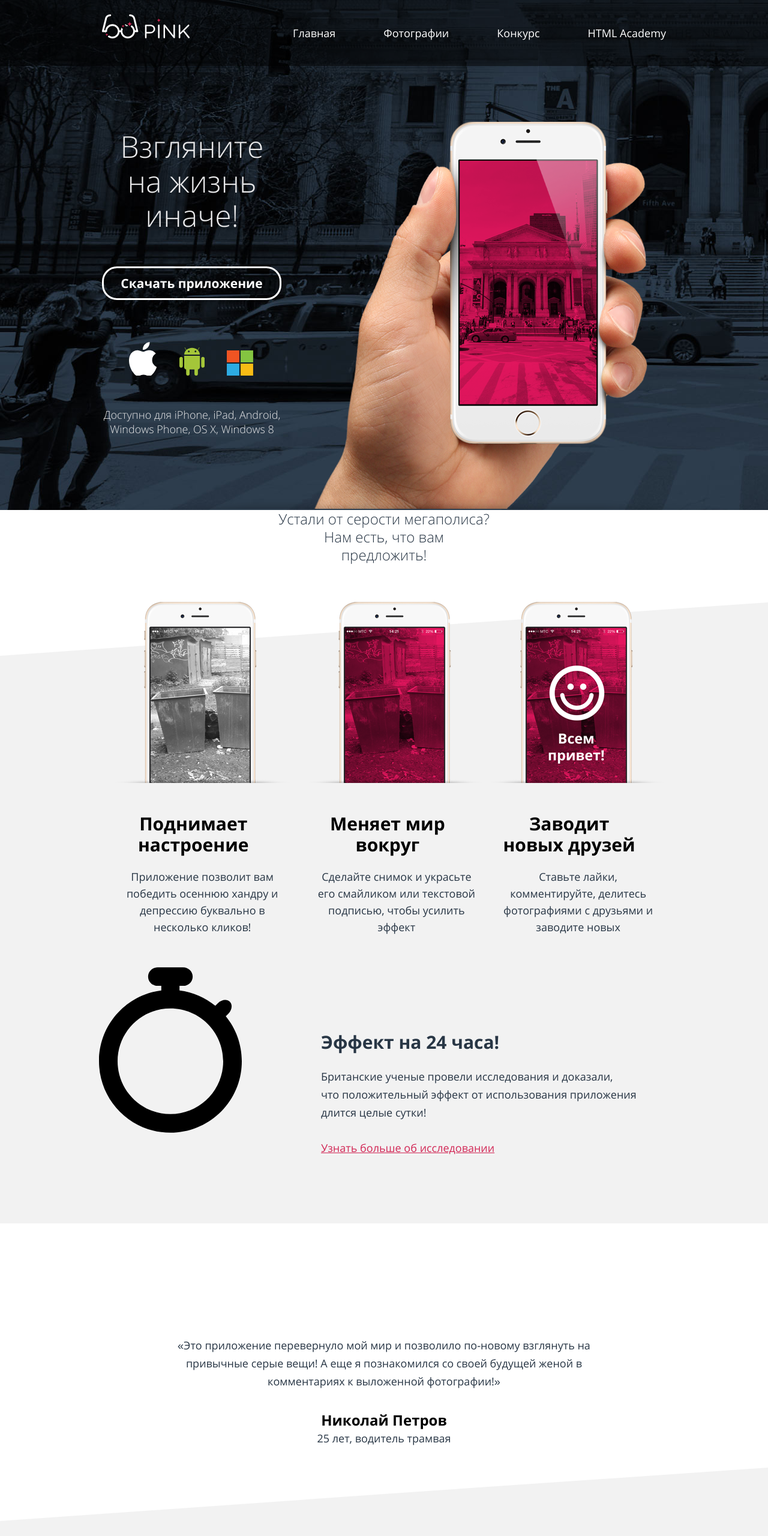
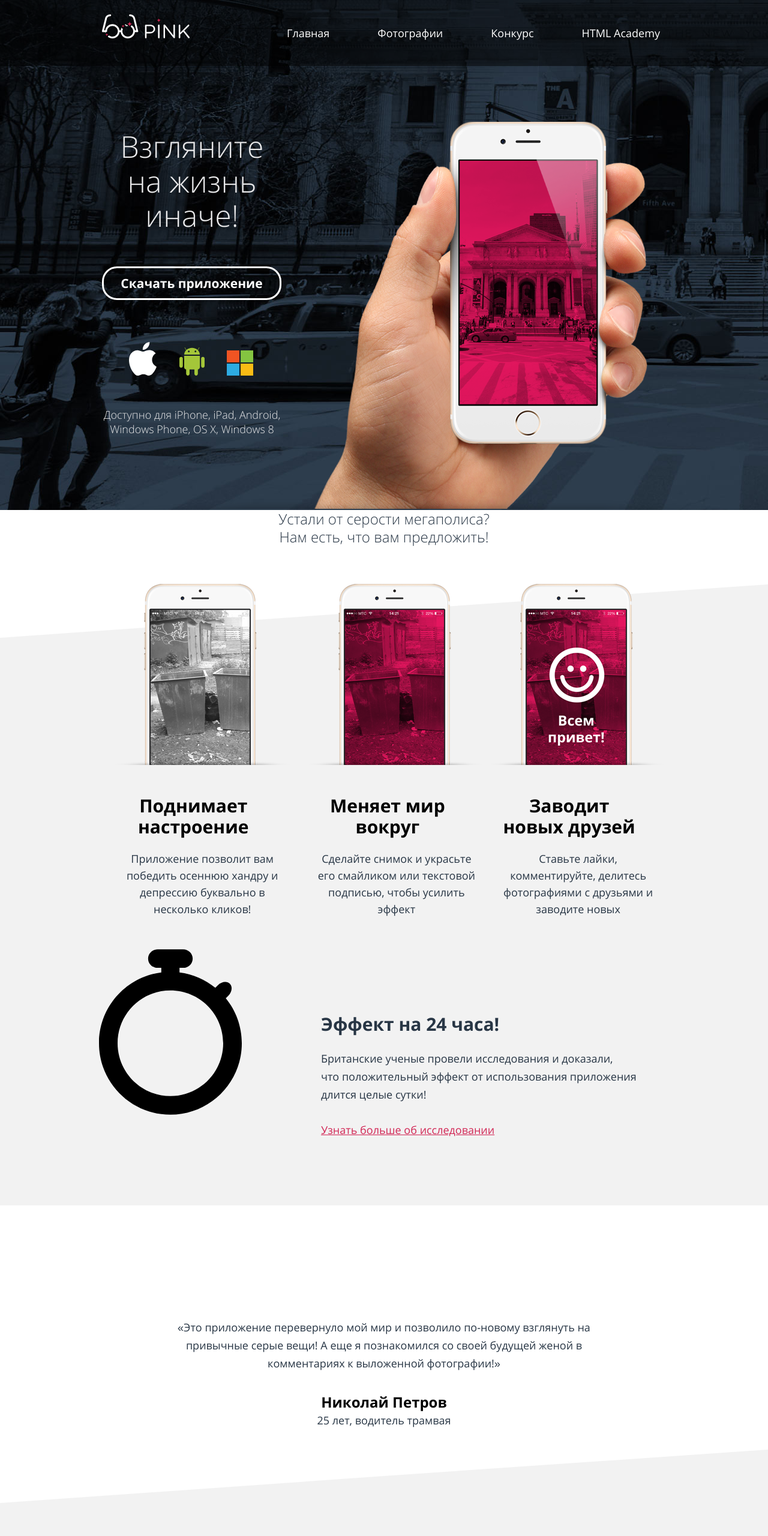
Before and after one commit to aleoreh/214838-pink-16, a website: page source/index.html in a window 1280 px wide. Shown: the top 2560 px of the page at 60% size. Drawn offline with nearby package versions, Linux system fonts and the light colour scheme; files that its build step writes are made by us from their sources.

Commit message:
Fix #5 issues

```diff
--- a/source/index.html
+++ b/source/index.html
@@ -11,13 +11,15 @@
 <body>
 
   <header class="main-header">
-    <nav class="main-header__nav main-nav">
-      <div class="main-nav__inner">
+    <div class="main-header__top-wrapper">
+      <div class="main-header__top">
         <a class="main-nav__logo">
           <img class="main-nav__logo-img main-nav__logo-img--mobile" alt="Pink Home" src="img/logo-pink-white-mobile.svg" />
           <img class="main-nav__logo-img main-nav__logo-img--tablet" alt="Pink Home" src="img/logo-pink-white-tablet.svg" />
           <img class="main-nav__logo-img main-nav__logo-img--desktop" alt="Pink Home" src="img/logo-pink-white-desktop.svg" />
         </a>
+        <nav class="main-header__nav main-nav">
+          <div class="main-nav__inner">
             <ul class="main-nav__list">
               <li class="main-nav__item"><a class="main-nav__link">Главная</a></li>
               <li class="main-nav__item"><a class="main-nav__link" href="photo.html">Фотографии</a></li>
@@ -26,6 +28,8 @@
             </ul>
           </div>
         </nav>
+      </div>
+    </div>
     <div class="main-header__banner"></div>
     <section class="main-header__download download">
       <h2 class="visually-hidden">Скачать приложение</h2>
@@ -35,27 +39,13 @@
         <a class="download__confirm" href="#">Скачать приложение</a>
         <ul class="download__os-list">
           <li class="download__os-item">
-            <svg version="1.0" id="Layer_1" xmlns="http://www.w3.org/2000/svg" xmlns:xlink="http://www.w3.org/1999/xlink" x="0px" y="0px" width="46.21px" height="56.753px" viewBox="0 0 46.21 56.753" enable-background="new 0 0 46.21 56.753" xml:space="preserve">
-              <path fill="#FFFFFF" d="M38.593,30.15c0.081,8.59,7.535,11.447,7.617,11.483c-0.062,0.202-1.19,4.073-3.927,8.072 c-2.365,3.457-4.82,6.901-8.688,6.973c-3.799,0.07-5.021-2.253-9.365-2.253c-4.344,0-5.702,2.182-9.298,2.32 c-3.733,0.142-6.576-3.739-8.961-7.184c-4.875-7.046-8.598-19.91-3.597-28.593c2.484-4.313,6.925-7.043,11.743-7.114 c3.666-0.069,7.126,2.466,9.366,2.466c2.241,0,6.444-3.049,10.865-2.601c1.85,0.077,7.044,0.747,10.38,5.629 C44.459,19.519,38.531,22.971,38.593,30.15 M31.453,9.062C33.435,6.662,34.769,3.323,34.405,0c-2.857,0.115-6.312,1.904-8.36,4.302 c-1.837,2.123-3.445,5.521-3.011,8.778C26.218,13.326,29.47,11.461,31.453,9.062" />
-            </svg>
+            <img class="download__os-icon" alt="Apple" src="img/logo-apple.svg" />
           </li>
           <li class="download__os-item">
-            <svg version="1.1" id="Layer_1" xmlns="http://www.w3.org/2000/svg" xmlns:xlink="http://www.w3.org/1999/xlink" x="0px" y="0px" width="42.084px" height="47.041px" viewBox="0 0 42.084 47.041" enable-background="new 0 0 42.084 47.041" xml:space="preserve">
-              <path fill="#A4C639" d="M34.144,14.009H7.945c-0.009,0.11-0.018,0.22-0.018,0.333v18.755c0,1.926,1.457,3.49,3.316,3.627v7.43 c0,1.594,1.291,2.885,2.885,2.885c1.593,0,2.885-1.291,2.885-2.885v-7.42h8.058v7.42c0,1.594,1.291,2.885,2.885,2.885 c1.595,0,2.886-1.291,2.886-2.885v-7.434c1.858-0.137,3.315-1.701,3.315-3.627V14.342C34.157,14.229,34.153,14.119,34.144,14.009z" />
-              <path id="c-4-9-2-9-2-9" fill="#A4C639" d="M2.886,15.679L2.886,15.679c1.593,0,2.886,1.292,2.886,2.885v12.378 c0,1.595-1.292,2.886-2.886,2.886l0,0C1.292,33.828,0,32.537,0,30.942V18.564C0,16.97,1.292,15.679,2.886,15.679z" />
-              <path id="c-4-1-7-3-8-4" fill="#A4C639" d="M39.198,15.679L39.198,15.679c1.595,0,2.886,1.292,2.886,2.885v12.378 c0,1.595-1.291,2.886-2.886,2.886l0,0c-1.594,0-2.885-1.291-2.885-2.886V18.564C36.313,16.97,37.604,15.679,39.198,15.679z" />
-              <path fill="#A4C639" d="M8.03,11.967h26.026c-0.039-2.783-1.234-5.322-3.187-7.275l2.446-4.235c0.082-0.146,0.031-0.331-0.112-0.415 c-0.146-0.084-0.331-0.034-0.415,0.111L30.416,4.26c-2.052-1.853-6.249-3.4-9.374-3.4l0,0c-3.016,0-7.322,1.547-9.374,3.4 L9.296,0.152C9.213,0.007,9.027-0.042,8.881,0.041C8.736,0.125,8.686,0.311,8.77,0.456l2.445,4.235 C9.265,6.645,8.068,9.184,8.03,11.967z M25.323,6.804c-0.002-0.805,0.664-1.46,1.488-1.462c0.826-0.002,1.494,0.648,1.498,1.454 c0,0.002,0,0.005,0,0.008c0.002,0.805-0.664,1.46-1.49,1.462c-0.823,0.002-1.493-0.649-1.496-1.454 C25.323,6.81,25.323,6.807,25.323,6.804z M14.18,6.804c-0.001-0.805,0.665-1.46,1.489-1.462c0.824-0.002,1.494,0.648,1.497,1.454 c0,0.002,0,0.005,0,0.008c0.002,0.805-0.664,1.46-1.488,1.462c-0.825,0.002-1.495-0.649-1.498-1.454 C14.18,6.81,14.18,6.807,14.18,6.804z" />
-            </svg>
+            <img class="download__os-icon" alt="Android" src="img/logo-android.svg" />
           </li>
           <li class="download__os-item">
-            <svg version="1.0" id="Layer_1" xmlns="http://www.w3.org/2000/svg" xmlns:xlink="http://www.w3.org/1999/xlink" x="0px" y="0px" width="43.922px" height="41.992px" viewBox="0 0 43.922 41.992" enable-background="new 0 0 43.922 41.992" xml:space="preserve">
-              <g>
-                <path id="path5058" fill="#F05423" d="M20.874,19.953H0V0h20.874V19.953z" />
-                <path id="path5060" fill="#84C441" d="M43.922,19.953H23.049V0h20.873V19.953z" />
-                <path id="path5062" fill="#2DABE2" d="M20.873,41.992H0V22.04h20.873V41.992z" />
-                <path id="path5064" fill="#F9BC15" d="M43.922,41.992H23.049V22.04h20.873V41.992z" />
-              </g>
-            </svg>
+            <img class="download__os-icon" alt="Windows" src="img/logo-microsoft.svg" />
           </li>
         </ul>
         <p class="download__descripton">
@@ -68,11 +58,11 @@
     <h1 class="visually-hidden">Pink</h1>
     <div class="main__slogan">
       <p class="main__slogan-item">Устали от серости мегаполиса?</p>
-      <p class="main__slogan-item">Нам есть, что вам <br /> предложить!</p>
+      <p class="main__slogan-item">Нам есть, что вам предложить!</p>
     </div>
-    <div class="triangle triangle--1"></div>
+    <div class="main__features-wrapper">
       <section class="main__features features">
-      <div class="features__wrapper">
+        <div class="features__inner">
           <ul class="features__list">
             <li class="features__item">
               <img class="features__item-image features__item-image--desktop" alt="Фото без обработки" src="img/iphone-screen-1-desktop@1x.png" />
@@ -100,6 +90,7 @@
           </div>
         </div>
       </section>
+    </div>
     <div class="main__diagram">
       <div class="main__diagram-wrapper">
         <b class="main__diagram-title">Эффект на 24 часа!</b>
@@ -130,7 +121,7 @@
         </li>
       </ul>
     </section>
-    <div class="triangle triangle--1"></div>
+    <div class="main__price-slider-wrapper">
       <section class="main__price-slider price-slider">
         <div class="price-slider__container">
           <table class="price-slider__list offer">
@@ -187,6 +178,7 @@
           </table>
         </div>
       </section>
+    </div>
   </main>
   <section class="contacts">
     <h2 class="contacts__title">Остались вопросы? <br /> Свяжитесь с нами!</h2>
@@ -205,13 +197,14 @@
       </li>
     </ul>
   </section>
-  <div class="triangle--2"></div>
+  <div class="main__map-wrapper">
     <section class="main__map map">
       <h2 class="map__title visually-hidden">Карта</h2>
       <img class="map__image map__image--mobile" alt="Карта" src="img/bg-map-mobile@1x.png" />
       <img class="map__image map__image--tablet" alt="Карта" src="img/bg-map-tablet@1x.jpg" />
       <img class="map__image map__image--desktop" alt="Карта" src="img/bg-map-desktop@1x.jpg" />
     </section>
+  </div>
   <footer class="main-footer main-footer--hidden">
     <div class="main-footer__wrapper">
       <div class="main-footer__body">
--- a/source/less/common.less
+++ b/source/less/common.less
@@ -1,4 +1,6 @@
-.triangle--1 {
+.triangle--1() {
+  display: block;
+
   border-left: 50vw solid #ffffff;
   border-top: 15px solid #ffffff;
   border-right: 50vw solid #f2f2f2;
@@ -15,8 +17,10 @@
   }
 }
 
-.triangle--2 {
+.triangle--2() {
   position: relative;
+
+  display: block;
 
   border-left: 50vw solid transparent;
   border-top: 35px solid #ffffff;
@@ -33,3 +37,11 @@
     border-bottom-width: 100px;
   }
 }
+
+.triangle--1 {
+  .triangle--1();
+}
+
+.triangle--2 {
+  .triangle--2();
+}
--- a/source/less/features.less
+++ b/source/less/features.less
@@ -6,7 +6,7 @@
   background-color: @bg-secondary-color;
 }
 
-.features__wrapper {
+.features__inner {
   padding-top: 55px;
 
   @media (min-width: @tablet-width) {
--- a/source/less/main-header.less
+++ b/source/less/main-header.less
@@ -10,6 +10,20 @@
 
   @media (min-width: @desktop-width) {
     background-image: url("../img/bg-back-desktop@1x.jpg");
+  }
+}
+
+.main-header__top-wrapper {
+  background-color: rgba(0, 0, 0, 0.5);
+}
+
+.main-header__top {
+  .container();
+  display: flex;
+  justify-content: space-between;
+
+  @media (min-width: @desktop-width) {
+    .container-desktop();
   }
 }
 
--- a/source/less/main-nav.less
+++ b/source/less/main-nav.less
@@ -1,5 +1,5 @@
 .main-nav {
-  background-color: rgba(0, 0, 0, 0.5);
+
 }
 
 .main-nav__inner {
--- a/source/less/main.less
+++ b/source/less/main.less
@@ -165,6 +165,13 @@
   }
 }
 
+.main__price-slider-wrapper {
+  &::before {
+    content: "";
+    .triangle--1();
+  }
+}
+
 .main__price-slider {
   padding-top: 60px;
 
@@ -178,6 +185,13 @@
     padding-left: 0;
     padding-right: 0;
     padding-top: 70px;
+  }
+}
+
+.main__map-wrapper {
+  &::before {
+    content: "";
+    .triangle--2();
   }
 }
 
@@ -221,3 +235,11 @@
     font-weight: 400;
   }
 }
+
+.main__features-wrapper {
+  &::before {
+    content: "";
+    display: block;
+    .triangle--1();
+  }
+}
--- a/source/less/variables.less
+++ b/source/less/variables.less
@@ -5,4 +5,4 @@
 @bg-secondary-color: #f2f2f2;
 
 @tablet-width: 660px;
-@desktop-width: 960px;
+@desktop-width: 1200px;
```
Also changed, not shown: source/form.html (+6 -2 lines), source/photo.html (+6 -3 lines). Lines whose indentation alone changed are shown as unchanged.
